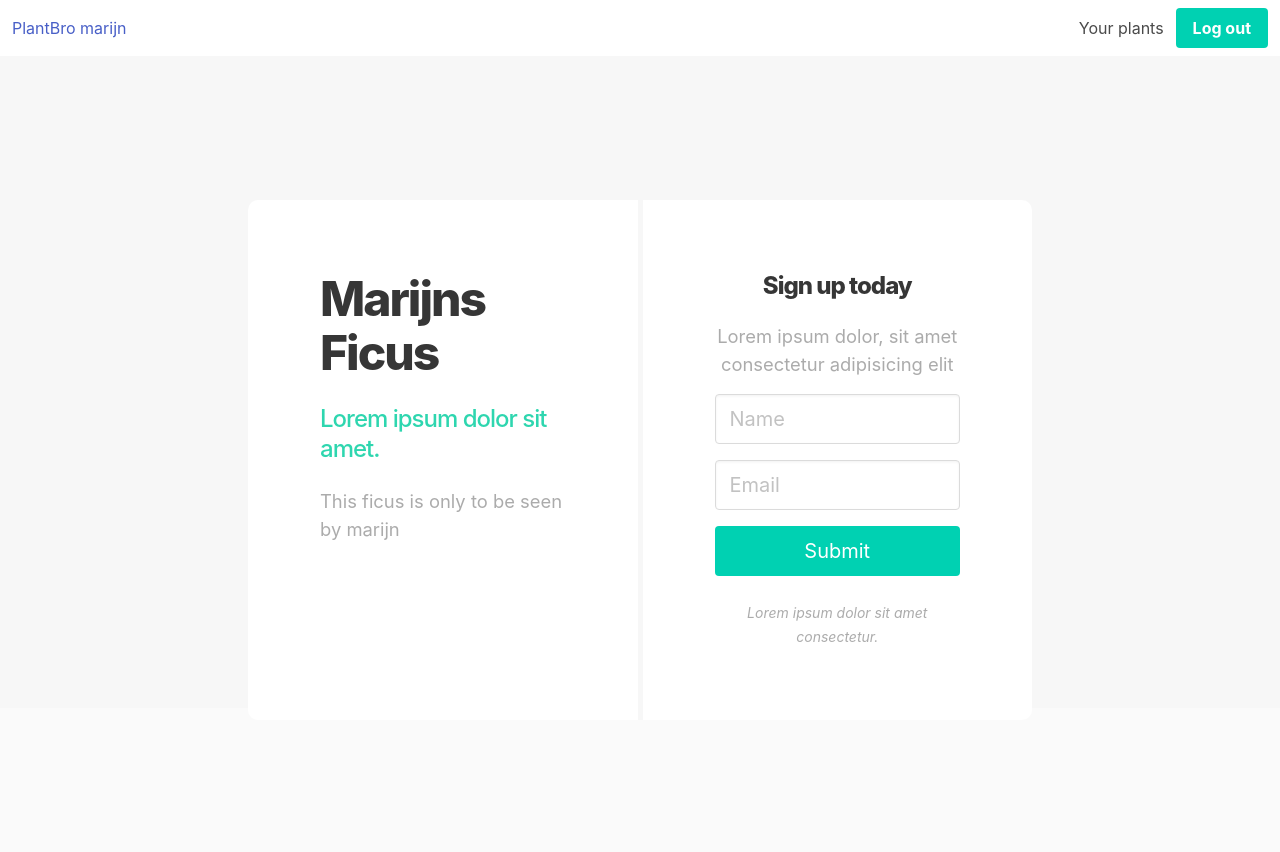
After one commit to marijn111/django-plants-app, a Django app: page /plant/2 in a window 1280 px wide. The commit adds this page. Run offline with Django 3.2, Linux system fonts and the light colour scheme; a user stored in the database is signed in; data comes from the database, SQL or seed files in the repository; both versions use the stored data as it was after the commit; some libraries are stand-ins or nearby versions.

Commit message:
Itemview and detailview.

```diff
--- a/plants_app/plants/models.py
+++ b/plants_app/plants/models.py
@@ -1,8 +1,10 @@
 from django.db import models
+from django.contrib.auth.models import User
 
 
 # Create your models here.
 class Plant(models.Model):
+    user = models.ForeignKey(User, null=True, on_delete=models.CASCADE)
     name = models.CharField(max_length=100)
     description = models.CharField(max_length=500)
     age = models.DateTimeField()
--- /dev/null
+++ b/plants_app/plants/static/css/plant_detail.css
@@ -0,0 +1,79 @@
+    :root {
+      --brandColor: hsl(166, 67%, 51%);
+      --background: rgb(247, 247, 247);
+      --textDark: hsla(0, 0%, 0%, 0.66);
+      --textLight: hsla(0, 0%, 0%, 0.33);
+    }
+
+    body {
+      background: var(--background);
+      height: 100vh;
+      color: var(--textDark);
+    }
+
+    .field:not(:last-child) {
+      margin-bottom: 1rem;
+    }
+
+    .register {
+      margin-top: 10rem;
+      background: white;
+      border-radius: 10px;
+    }
+
+    .left,
+    .right {
+      padding: 4.5rem;
+    }
+
+    .left {
+      border-right: 5px solid var(--background);
+    }
+
+    .left .title {
+      font-weight: 800;
+      letter-spacing: -2px;
+    }
+
+    .left .colored {
+      color: var(--brandColor);
+      font-weight: 500;
+      margin-top: 1rem !important;
+      letter-spacing: -1px;
+    }
+
+    .left p {
+      color: var(--textLight);
+      font-size: 1.15rem;
+    }
+
+    .right .title {
+      font-weight: 800;
+      letter-spacing: -1px;
+    }
+
+    .right .description {
+      margin-top: 1rem;
+      margin-bottom: 1rem !important;
+      color: var(--textLight);
+      font-size: 1.15rem;
+    }
+
+    .right small {
+      color: var(--textLight);
+    }
+
+    input {
+      font-size: 1rem;
+    }
+
+    input:focus {
+      border-color: var(--brandColor) !important;
+      box-shadow: 0 0 0 1px var(--brandColor) !important;
+    }
+
+    .fab,
+    .fas {
+      color: var(--textLight);
+      margin-right: 1rem;
+    }
--- a/plants_app/plants/templates/plants/main.html
+++ b/plants_app/plants/templates/plants/main.html
@@ -13,7 +13,7 @@
     <nav class="navbar is-fixed-top" role="navigation" aria-label="main navigation">
   <div class="navbar-brand">
     <a class="navbar-item" href="{% url 'home' %}">
-      Plantbro {{ request.user.username }}
+      PlantBro {{ request.user.username }}
     </a>
 
     <a role="button" class="navbar-burger burger" aria-label="menu" aria-expanded="false" data-target="navbarBasicExample">
@@ -28,9 +28,11 @@
 
     <div class="navbar-end">
       <div class="navbar-item">
-      <a class="navbar-item">
-        Home
+      {% if request.user.is_authenticated %}
+      <a href="{% url 'plant-list' %}" class="navbar-item">
+        Your plants
       </a>
+      {% endif %}
         <div class="buttons">
             {% if request.user.is_authenticated %}
                 <a href="{% url 'logout' %}" class="button is-primary">
--- /dev/null
+++ b/plants_app/plants/templates/plants/plants_detail.html
@@ -0,0 +1,41 @@
+{% extends 'plants/main.html' %}
+{% load static %}
+{% block content %}
+
+    <link rel="stylesheet" href="{% static 'css/plant_detail.css' %}">
+
+    <section class="container">
+      <div class="columns is-multiline">
+        <div class="column is-8 is-offset-2 register">
+          <div class="columns">
+            <div class="column left">
+              <h1 class="title is-1">{{ object.name }}</h1>
+              <h2 class="subtitle colored is-4">Lorem ipsum dolor sit amet.</h2>
+              <p>{{ object.description }}</p>
+            </div>
+            <div class="column right has-text-centered">
+              <h1 class="title is-4">Sign up today</h1>
+              <p class="description">Lorem ipsum dolor, sit amet consectetur adipisicing elit</p>
+              <form>
+                <div class="field">
+                  <div class="control">
+                    <input class="input is-medium" type="text" placeholder="Name">
+                  </div>
+                </div>
+
+                <div class="field">
+                  <div class="control">
+                    <input class="input is-medium" type="email" placeholder="Email">
+                  </div>
+                </div>
+                <button class="button is-block is-primary is-fullwidth is-medium">Submit</button>
+                <br />
+                <small><em>Lorem ipsum dolor sit amet consectetur.</em></small>
+              </form>
+            </div>
+          </div>
+        </div>
+      </div>
+    </section>
+
+{% endblock content %}
--- a/plants_app/plants/urls.py
+++ b/plants_app/plants/urls.py
@@ -7,5 +7,7 @@ urlpatterns = [
     path('login', views.login_page, name='login'),
     path('register', views.register_page, name='register'),
     path('logout', views.logout_user, name='logout'),
-    path('plants', views.PlantListView.as_view(), name='plant-list')
+    path('plants', views.PlantListView.as_view(), name='plant-list'),
+    path('plant/<int:pk>', views.PlantItemView.as_view(), name='plant_item'),
+    path('delete_plant/<int:plant_id>', views.delete_plant, name='delete_plant')
 ]
--- a/plants_app/plants/views.py
+++ b/plants_app/plants/views.py
@@ -1,9 +1,15 @@
 from django.shortcuts import render, redirect
 from django.contrib.auth.models import User
+from django.contrib.auth.mixins import LoginRequiredMixin
 from django.views.generic.list import ListView
+from django.views.generic.detail import DetailView
 from django.contrib.auth import authenticate, login, get_user_model, logout
 from . import forms
 from . import models
+
+
+User = get_user_model()
+
 
 # Create your views here.
 def home_page(request):
@@ -27,7 +33,7 @@ def login_page(request):
 
                 # redirect to succesfull page
                 print('logged in yay')
-                return redirect('/login')
+                return redirect('/plants')
             else:
 
                 print('nope')
@@ -41,7 +47,7 @@ def login_page(request):
 
     return render(request, 'plants/login_page.html', context)
 
-User = get_user_model()
+
 def register_page(request):
 
     form = forms.RegisterForm(request.POST or None)
@@ -67,11 +73,35 @@ def logout_user(request):
         return redirect('/')
 
 
-class PlantListView(ListView):
-    model = models.Plant
-    paginate_by = 5
+class PlantListView(LoginRequiredMixin, ListView):
+    login_url = '/login'
+
     template_name = 'plants/plants_overview.html'
 
     def get_context_data(self, **kwargs):
         context = super().get_context_data(**kwargs)
         return context
+
+    def get_queryset(self):
+        return models.Plant.objects.filter(user=self.request.user)
+
+
+class PlantItemView(LoginRequiredMixin, DetailView):
+    login_url = '/login'
+
+    template_name = 'plants/plants_detail.html'
+    # , id = self.get_slug_field()
+
+    def get_context_data(self, **kwargs):
+        context = super().get_context_data(**kwargs)
+        return context
+
+    def get_queryset(self):
+        return models.Plant.objects.filter(user=self.request.user, id=self.kwargs.get('pk'))
+
+
+def delete_plant(request, plant_id):
+    print(plant_id)
+    models.Plant.objects.get(id=plant_id).delete()
+
+    return redirect('/plants')
```
Also changed, not shown: plants_app/plants/templates/plants/plants_overview.html (+60 -23 lines), plants_app/db.sqlite3, plants_app/plants/migrations/0002_plant_user.py (added).
